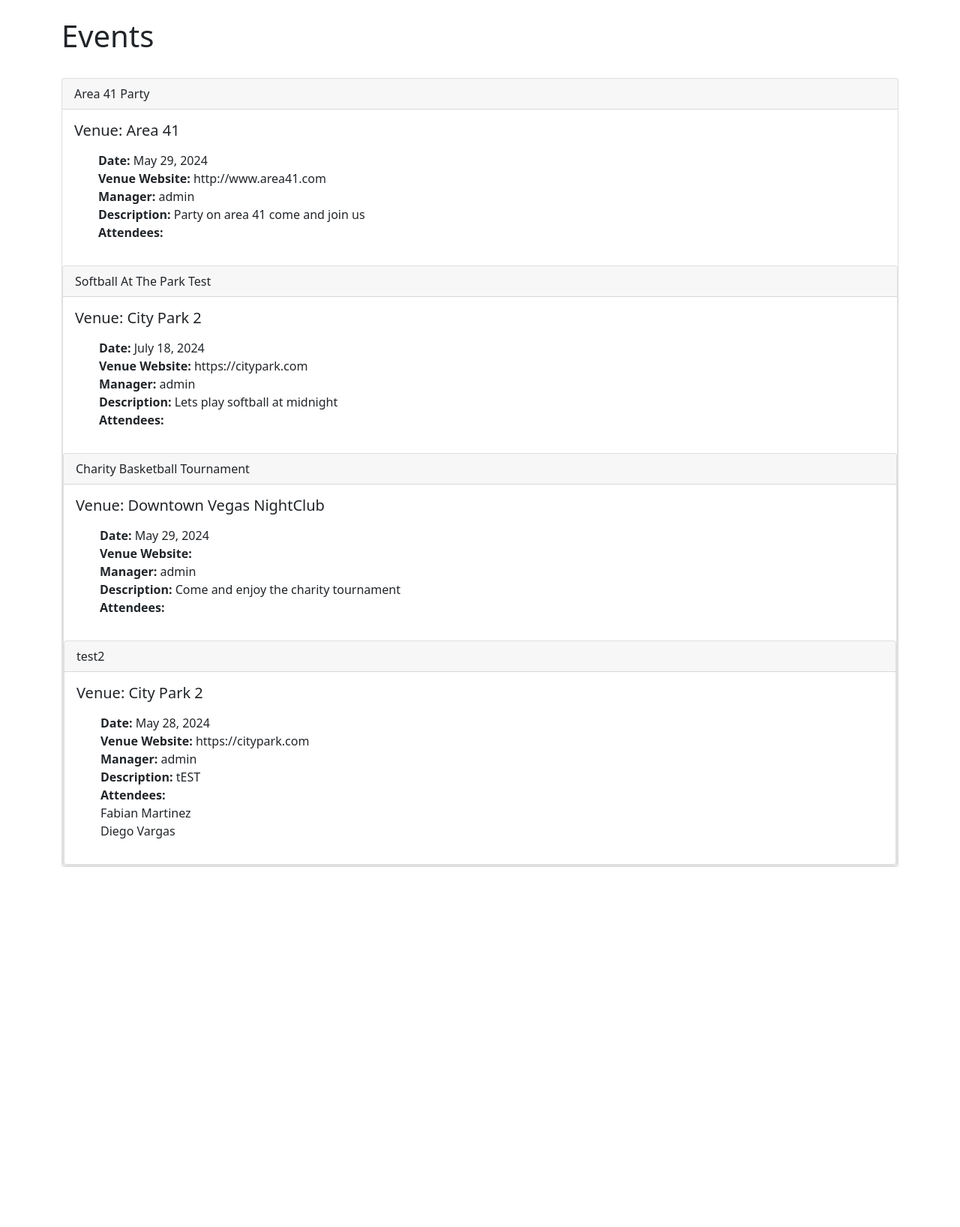
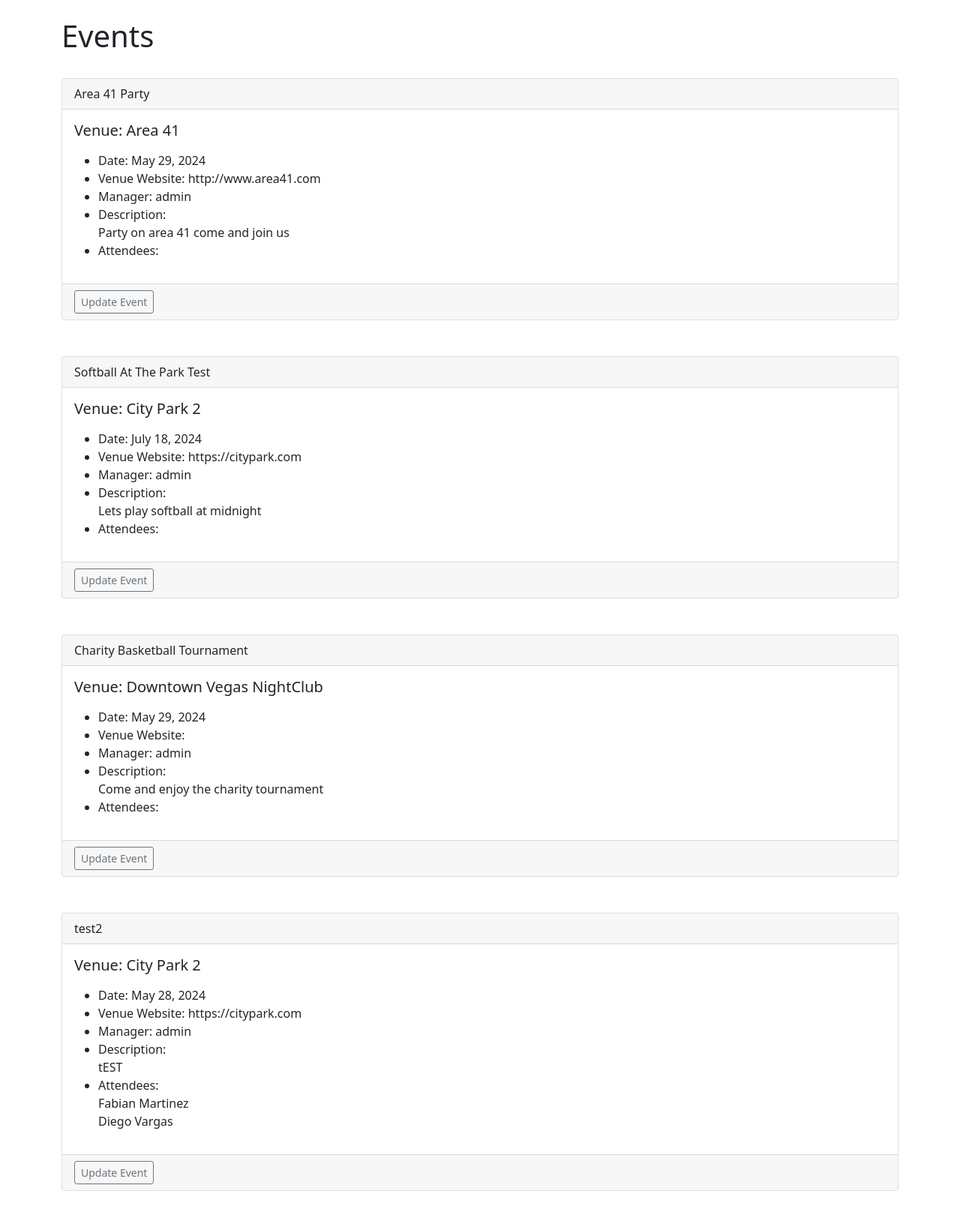
Before and after one commit to FabianArturo5/ClubDjango, a Django app: page /events in a window 1280 px wide. Shown: the part 56-1692 px from the top of the page at 75% size. Before the commit the page ends 1212 px from the top, so only its background shows below. Run offline with Django 5.2, Linux system fonts and the light colour scheme; data comes from the database, SQL or seed files in the repository; both versions use the stored data as it was after the commit.

Commit message:
added update event page

```diff
--- a/myclub_website/events/templates/events/event_list.html
+++ b/myclub_website/events/templates/events/event_list.html
@@ -6,6 +6,7 @@
     <br>
 
 {% for event in event_list %}
+
 <div class="card">
     <div class="card-header">
         {{ event }}
@@ -15,20 +16,25 @@
       <p class="card-text">
         <ul>
 
-           <strong>Date: </strong>{{ event.event_date }}<br>
-
-            <strong>Venue Website:</strong> {{ event.venue.web}}<br>
-            <strong>Manager:</strong> {{ event.manager}}<br>
-            <strong>Description:</strong> {{ event.description}}<br>
-            <strong>Attendees:</strong>
+           <li>Date: {{ event.event_date }}</li>
+            <li>Venue Website: {{ event.venue.web}}</li>
+            <li>Manager: {{ event.manager}}</li>
+            <li>Description: </li> {{ event.description}}
+            <li>Attendees: <br>
             {% for user in event.attendees.all %}
-        <br>{{ user }}
+        {{ user }} <br>
         {% endfor %}
         </li>
-    </ul>
+      </ul>
 
       </p>
   </div>
+  <div class="card-footer text-muted">
+    <a href="{% url 'update-event' event.id %}" class="btn btn-outline-secondary btn-sm">Update Event</a>
+  </div>
+</div>
+
+<br><br>
 {% endfor %}
 
 {% endblock %}
--- a/myclub_website/events/urls.py
+++ b/myclub_website/events/urls.py
@@ -9,5 +9,6 @@ urlpatterns = [
     path('show_venue/<venue_id>', views.show_venue, name="show-venue"),
     path('search_venues', views.search_venues, name="search-venues"),
     path('update_venue/<venue_id>', views.update_venue, name="update-venue"),
+        path('update_event/<event_id>', views.update_event, name="update-event"),
     path('add_event', views.add_event, name="add-event"),
 ]
--- a/myclub_website/events/views.py
+++ b/myclub_website/events/views.py
@@ -5,6 +5,7 @@ from datetime import datetime
 from django.http import HttpResponseRedirect
 from .models import Event, Venue
 from .forms import VenueForm, EventForm
+
 
 #Function to add events
 def add_event(request):
@@ -19,6 +20,17 @@ def add_event(request):
         if 'submitted' in request.GET:
             submitted=True
     return render(request, 'events/add_event.html', {'form':form, 'submitted':submitted})
+
+#Function to update an event, it gets the data and you can change with the EventForm
+def update_event(request, event_id):
+    event = Event.objects.get(pk=event_id)
+    #Instace uses to get all the data from the db
+    form = EventForm(request.POST or None, instance=event)
+    if form.is_valid():
+        form.save()
+        return redirect('list-events')
+    return render(request, 'events/update_event.html', {'event':event,
+                                                        'form':form})
 
 #Function to update a venue, it gets the data and you can change with the VenueForm
 def update_venue(request, venue_id):
```
Also changed, not shown: myclub_website/events/templates/events/update_event.html (added, +13 -0 lines), myclub_website/db.sqlite3.
